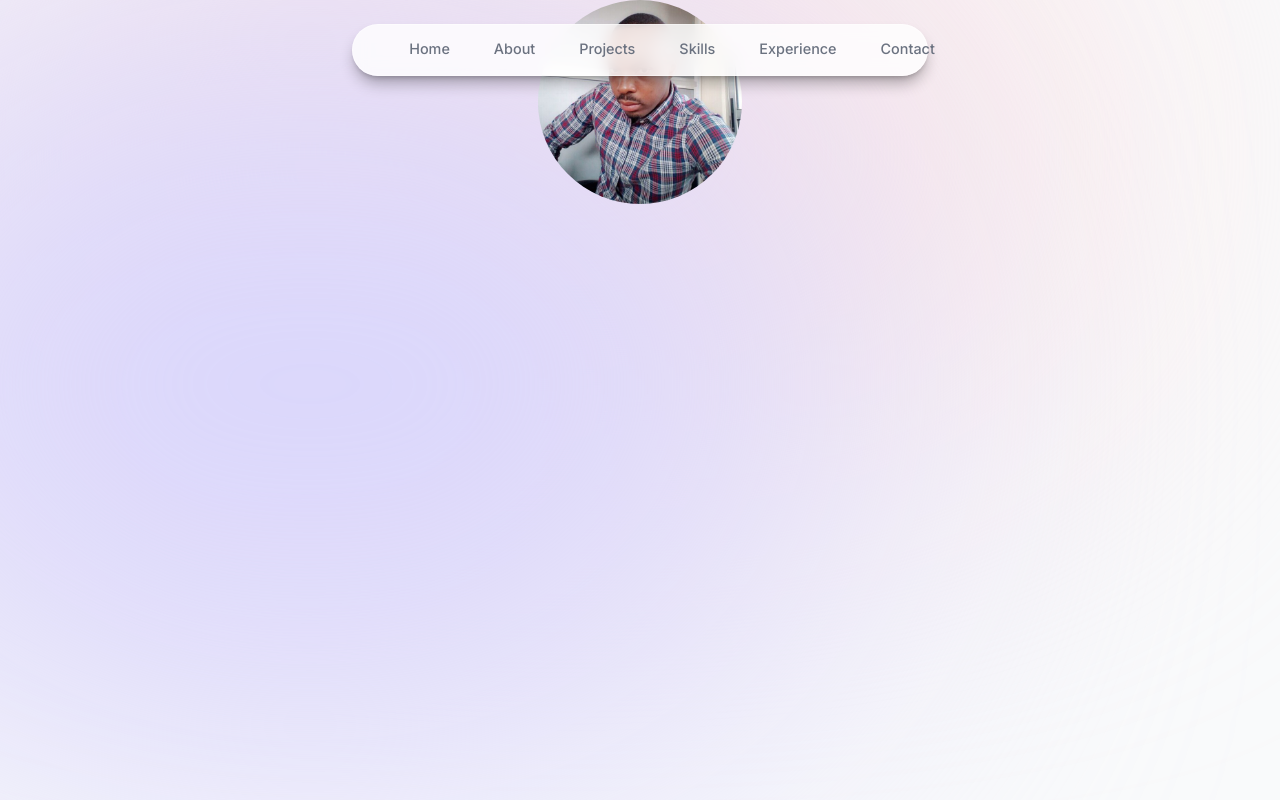
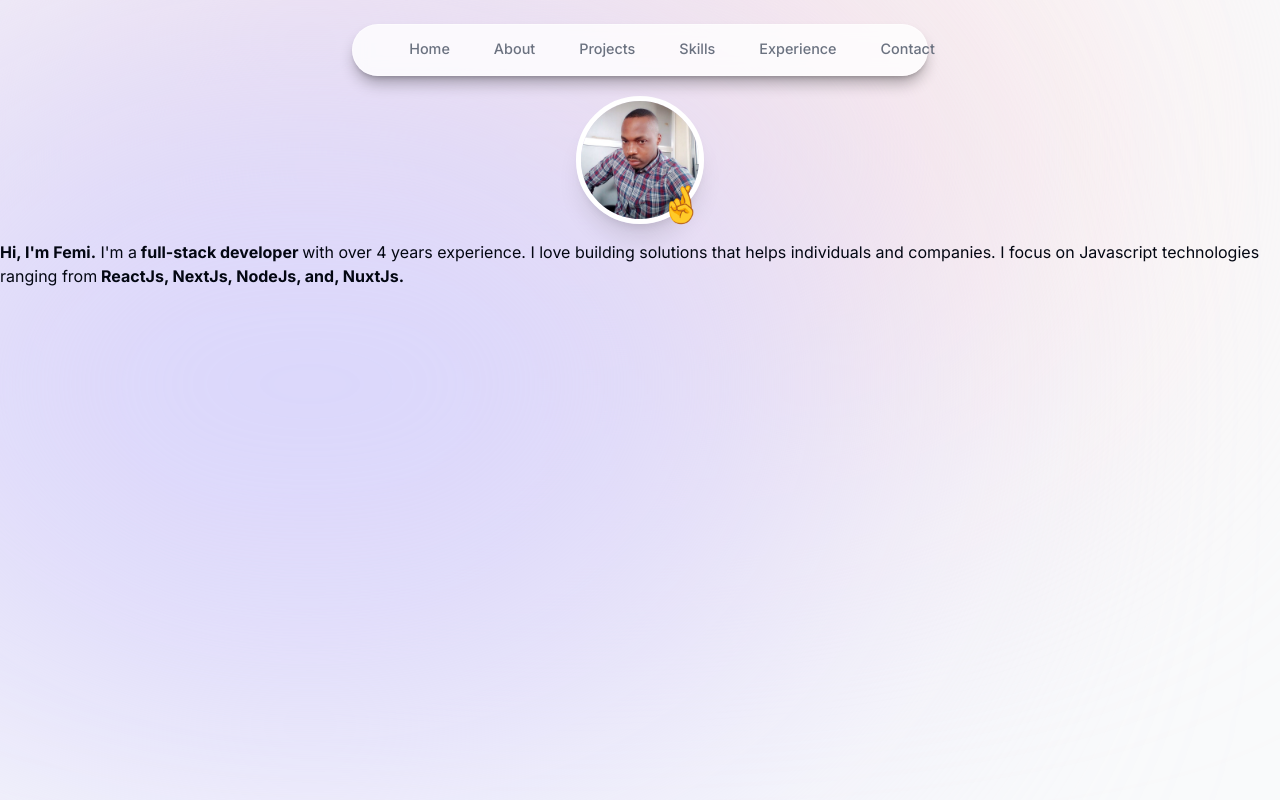
Before and after one commit to femiabimbola/next-portfolio, a Next.js app: page / in a window 1280 px wide. Built offline with nearby package versions, Linux system fonts and the light colour scheme.

Commit message:
working on the hero section

```diff
--- a/components/intro.tsx
+++ b/components/intro.tsx
@@ -1,15 +1,53 @@
+"use client";
+
 import Image from "next/image";
+import {motion} from "framer-motion";
 
 const Intro = () => {
   return (
-    <section>
+    <section className="pt-28 md:pt-40">
       <div className="flex items-center justify-center">
-        <div>
-          <Image src={`/image.png`} alt="Femi Portrait" height={204}  width={204} quality={90}
-          className="rounded-full"
-          />
+        <div className="absolute">
+          <motion.div
+            initial={{opacity: 0, scale: 0}}
+            animate={{opacity: 1, scale: 1}}
+            transition={{type: "tween", duration: 0.3}}
+          >
+            <Image
+              src={`/image.png`}
+              alt="Femi Portrait"
+              height={204}
+              width={204}
+              quality={90}
+              className="h-32 w-32 rounded-full border-[0.35rem] border-white object-cover shadow-xl"
+            />
+          </motion.div>
+          <motion.span
+            initial={{opacity: 0, scale: 0}}
+            animate={{opacity: 1, scale: 1}}
+            transition={{
+              type: "spring",
+              stiffness: 125,
+              delay: 0.2,
+              duration: 1.0,
+            }}
+            className="text-4xl absolute bottom-0 right-0 "
+          >
+            🤞
+          </motion.span>
         </div>
       </div>
+      <p className="pt-20 md:pt-20">
+        <span className="font-bold"> Hi, I'm Femi.</span> I'm a
+        <span className="font-bold"> full-stack developer </span>
+        with over 4 years experience. I love building solutions that helps
+        individuals and companies. I focus on Javascript technologies ranging
+        from
+        <span className="font-bold">
+          {" "}
+          ReactJs, NextJs, NodeJs, and, NuxtJs.
+        </span>
+      </p>
     </section>
   );
 };
```
